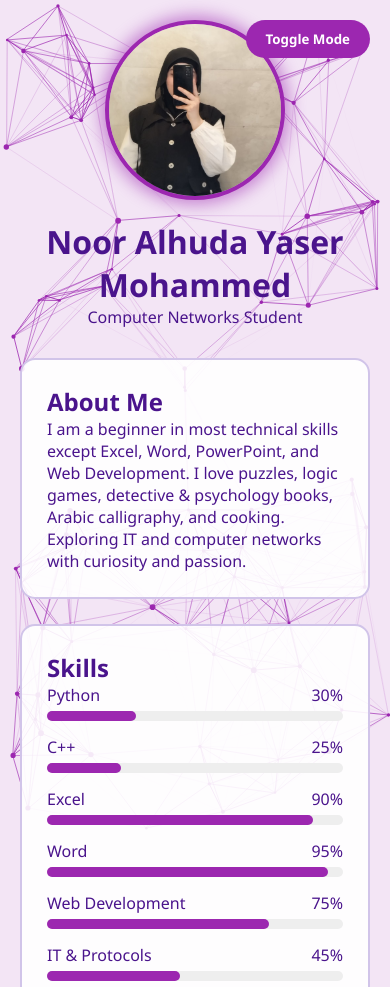
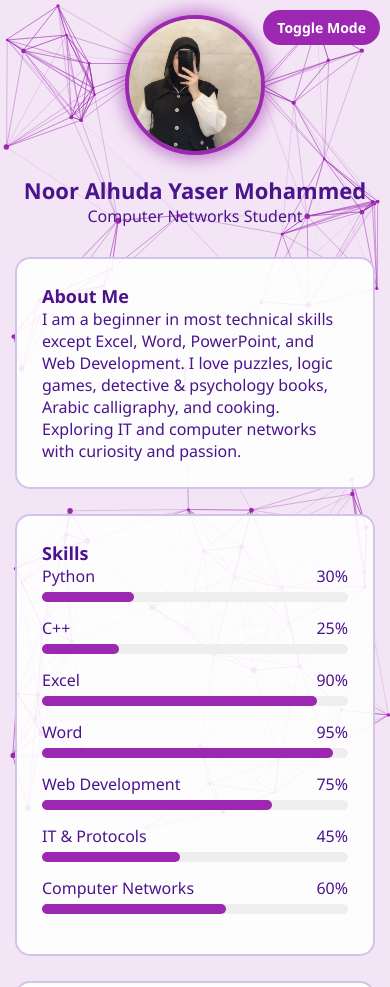
Before and after one commit to Noorcode22/cv-noor, a plain HTML site: page index.html in a window 390 px wide. Shown: the top 987 px of the page. Drawn offline with Linux system fonts and the light colour scheme.

Commit message:
Make CV responsive and improve layout styling

```diff
--- a/style.css
+++ b/style.css
@@ -79,3 +79,35 @@ body.dark-mode .profile-pic, body.dark-mode .glow { background: #ff3d00; border-
 
 #backgroundCanvas { position: fixed; top:0; left:0; z-index: -1; width:100%; height:100%; }
 footer { text-align: center; padding: 20px; }
+
+/* Responsive Design */
+@media (max-width: 768px) {
+
+    .container {
+        padding: 15px;
+    }
+
+    .project-grid {
+        grid-template-columns: 1fr;
+    }
+
+    .profile-image-container {
+        width: 140px;
+        height: 140px;
+    }
+
+    #modeToggle {
+        top: 10px;
+        right: 10px;
+        padding: 8px 14px;
+        font-size: 14px;
+    }
+
+    h1 {
+        font-size: 22px;
+    }
+
+    h2 {
+        font-size: 18px;
+    }
+}
```
